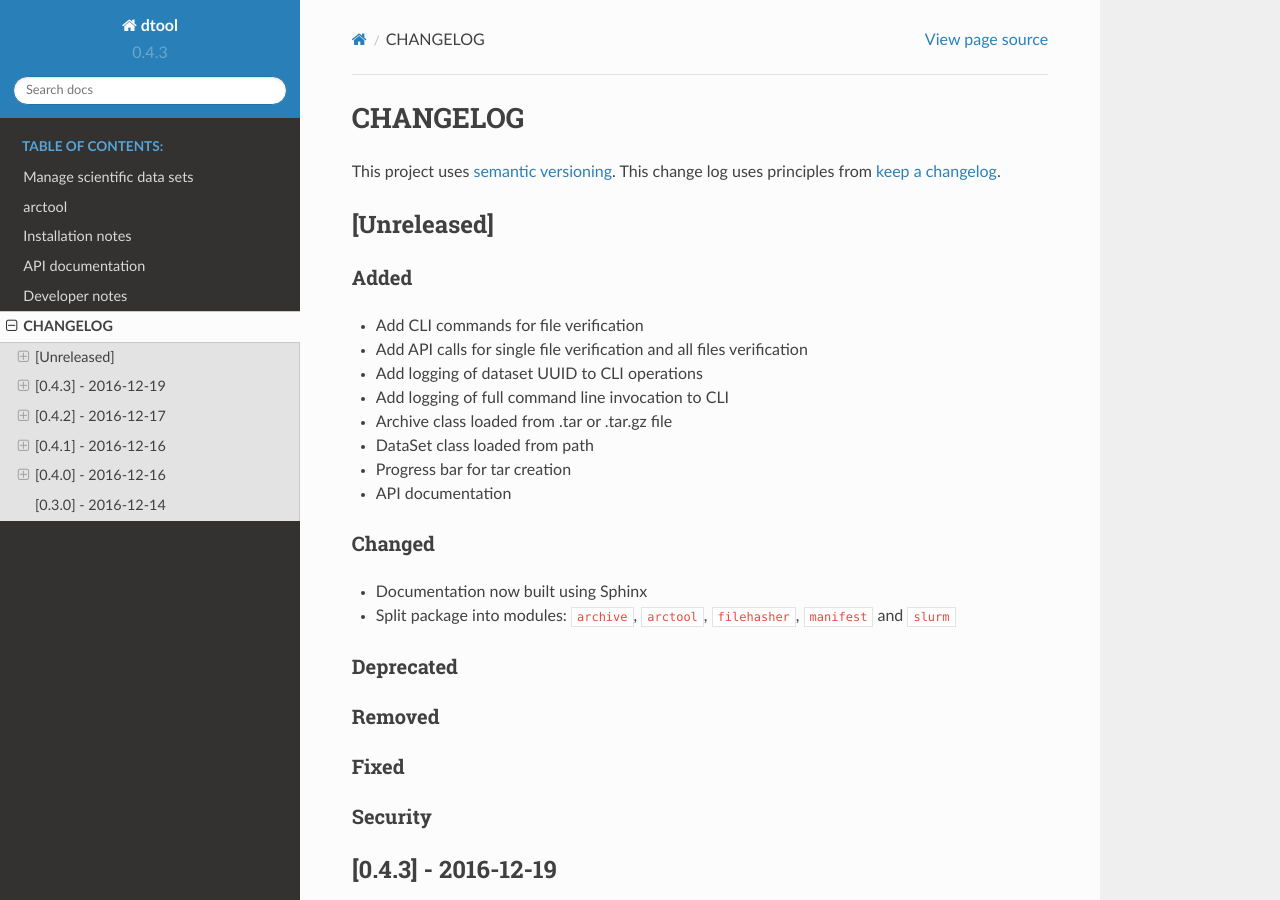
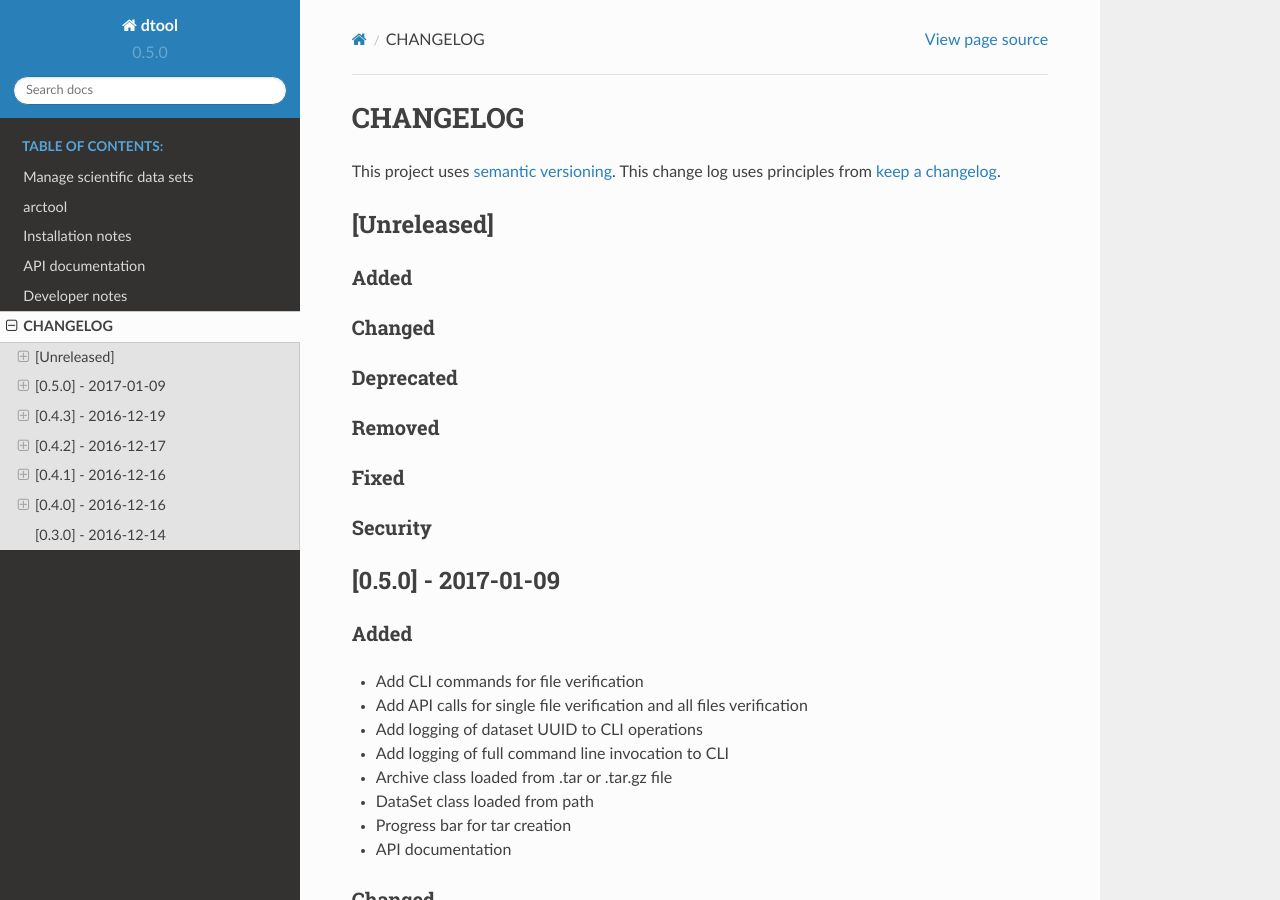
Before and after one commit to JIC-CSB/dtool, a Sphinx documentation site: the page built from docs/source/changelog.rst, in a window 1280 px wide and 900 px high. Built offline with Sphinx 7.4.7 and the Read the Docs theme 2.0.0, drawn with Linux system fonts in a browser that asks for light colours.

Commit message:
Update change log and doc version

```diff
--- a/CHANGELOG.rst
+++ b/CHANGELOG.rst
@@ -4,8 +4,31 @@ CHANGELOG
 This project uses `semantic versioning <http://semver.org/>`_.
 This change log uses principles from `keep a changelog <http://keepachangelog.com/>`_.
 
+
 [Unreleased]
 ~~~~~~~~~~~~
+
+Added
+^^^^^
+
+Changed
+^^^^^^^
+
+Deprecated
+^^^^^^^^^^
+
+Removed
+^^^^^^^
+
+Fixed
+^^^^^
+
+Security
+^^^^^^^^
+
+
+[0.5.0] - 2017-01-09
+~~~~~~~~~~~~~~~~~~~~
 
 Added
 ^^^^^
--- a/docs/source/conf.py
+++ b/docs/source/conf.py
@@ -57,9 +57,9 @@ author = u'Matthew Hartley and Tjelvar Olsson'
 # built documents.
 #
 # The short X.Y version.
-version = u'0.4.3'
+version = u'0.5.0'
 # The full version, including alpha/beta/rc tags.
-release = u'0.4.3'
+release = version
 
 # The language for content autogenerated by Sphinx. Refer to documentation
 # for a list of supported languages.
```
Also changed, not shown: other parts of CHANGELOG.rst (+0 -14 lines).
